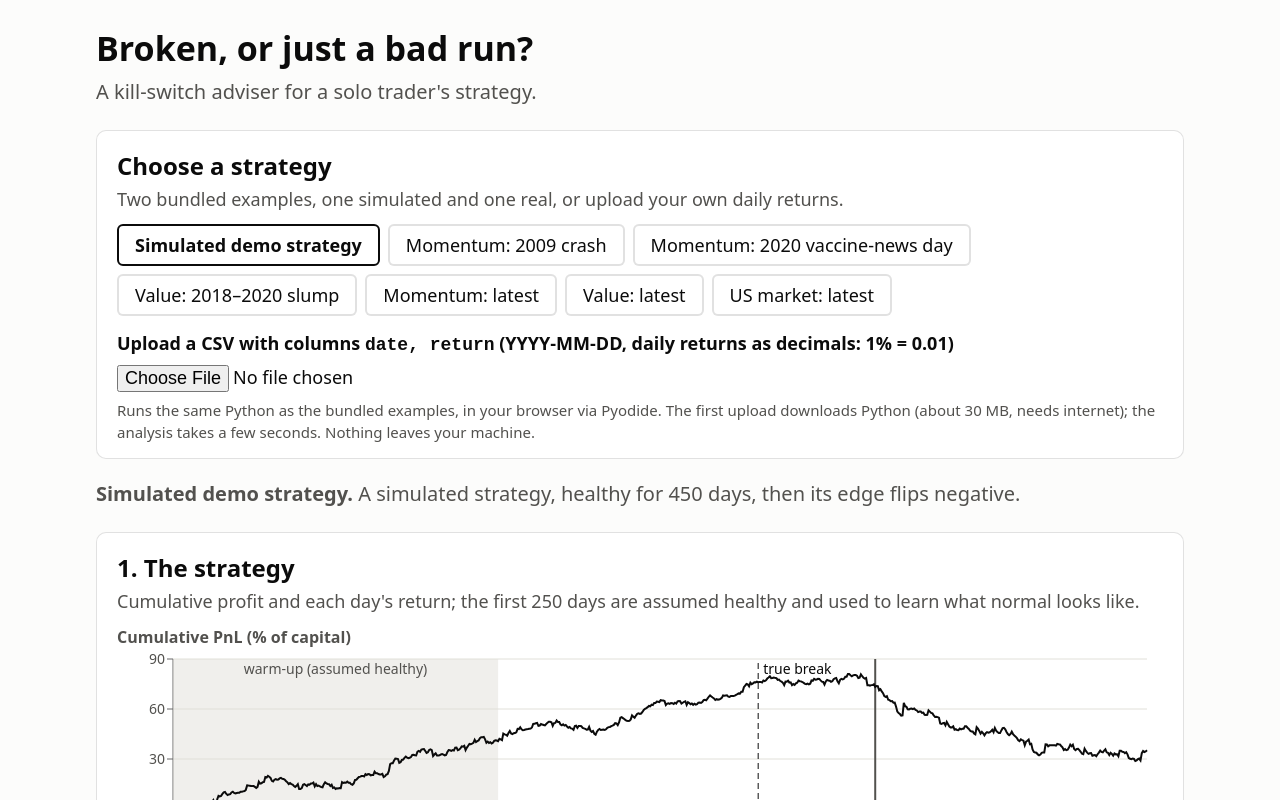
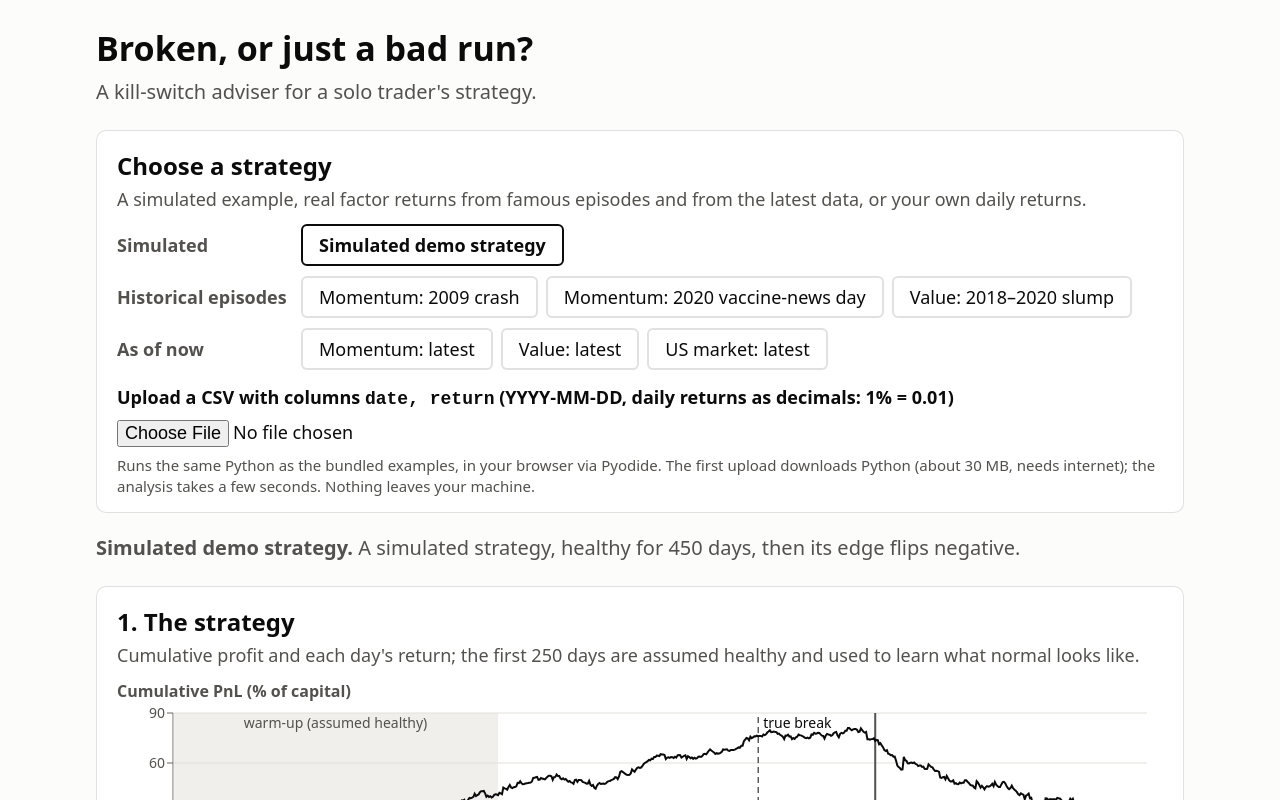
Before and after one commit to leilei67/bcd-detector, a React (Vite) app in the folder web/: page / in a window 1280 px wide. Shown: the top 800 px of the page. Built offline with nearby package versions, Linux system fonts and the light colour scheme.

Commit message:
Group the dataset picker: simulated, historical episodes, as of now
Co-Authored-By: Claude Opus 5.5 <noreply@anthropic.com>

```diff
--- a/web/src/App.jsx
+++ b/web/src/App.jsx
@@ -43,19 +43,25 @@ export default function App() {
   if (error) return <main><p>Could not load the datasets ({error}). Run <code>uv run python -m core.run</code> first.</p></main>;
   if (!index) return <main><p>Loading…</p></main>;
   const res = cache[current];
-  const choices = [...index, ...(cache.upload ? [{ id: "upload", name: cache.upload.dataset.name }] : [])];
+  const choices = [...index, ...(cache.upload ? [{ id: "upload", name: cache.upload.dataset.name, group: "Your upload" }] : [])];
+  const groups = [...new Set(choices.map((d) => d.group))];
   return (
     <main>
       <h1>Broken, or just a bad run?</h1>
       <p className="sub">A kill-switch adviser for a solo trader's strategy.</p>
       <section>
         <h2>Choose a strategy</h2>
-        <p className="caption">Two bundled examples, one simulated and one real, or upload your own daily returns.</p>
-        <div className="seg" style={{ flexWrap: "wrap" }}>
-          {choices.map((d) => (
-            <button key={d.id} aria-pressed={current === d.id} onClick={() => setCurrent(d.id)}>{d.name}</button>
-          ))}
-        </div>
+        <p className="caption">A simulated example, real factor returns from famous episodes and from the latest data, or your own daily returns.</p>
+        {groups.map((g) => (
+          <div key={g} className="picker-group">
+            <div className="picker-label">{g}</div>
+            <div className="seg" style={{ flexWrap: "wrap" }}>
+              {choices.filter((d) => d.group === g).map((d) => (
+                <button key={d.id} aria-pressed={current === d.id} onClick={() => setCurrent(d.id)}>{d.name}</button>
+              ))}
+            </div>
+          </div>
+        ))}
         <Upload onResult={onUpload} />
       </section>
       {res ? <Demo key={current === "upload" ? `upload-${uploads}` : current} res={res} /> : <p>Loading…</p>}
--- a/web/src/styles.css
+++ b/web/src/styles.css
@@ -63,3 +63,5 @@ tr.best td { font-weight: 700; }
 .legend i { display: inline-block; width: 18px; height: 3px; vertical-align: middle; margin-right: 6px; }
 .problems { border: 2px solid var(--critical); border-radius: 8px; padding: 10px 16px; margin-top: 12px; }
 .problems ul { margin: 6px 0 0; padding-left: 22px; }
+.picker-group { display: flex; align-items: center; gap: 14px; flex-wrap: wrap; margin: 0 0 10px; }
+.picker-label { width: 170px; font-weight: 600; color: var(--text-2); }
```
